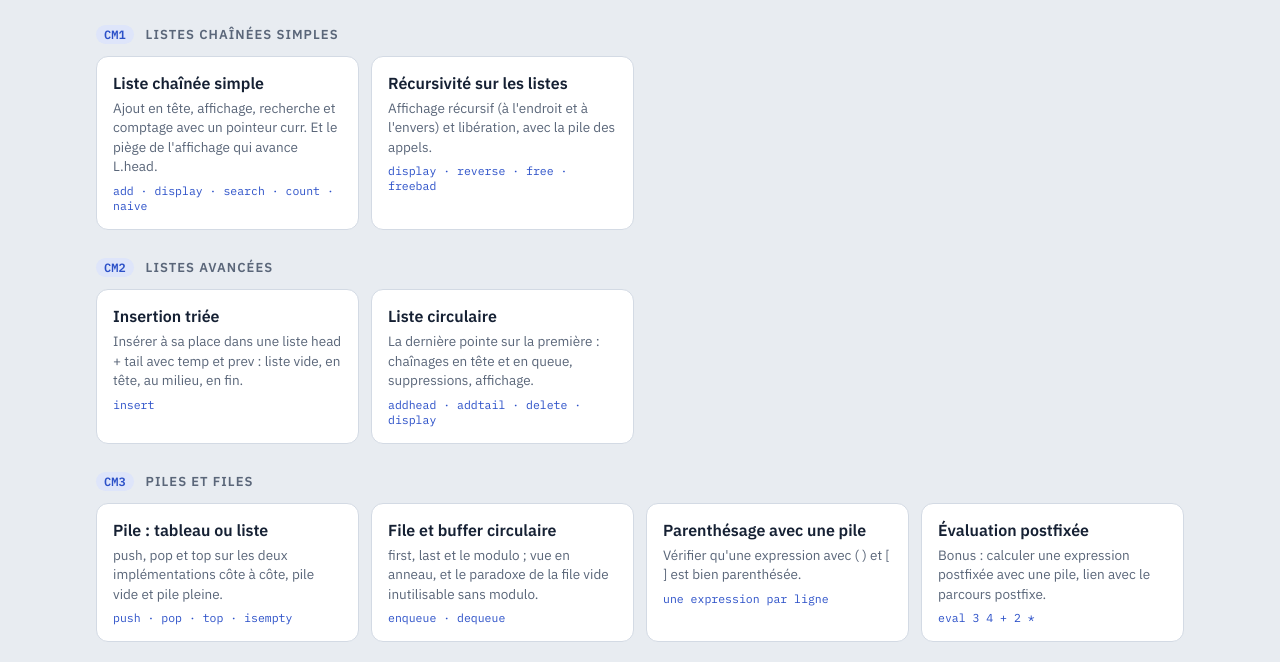
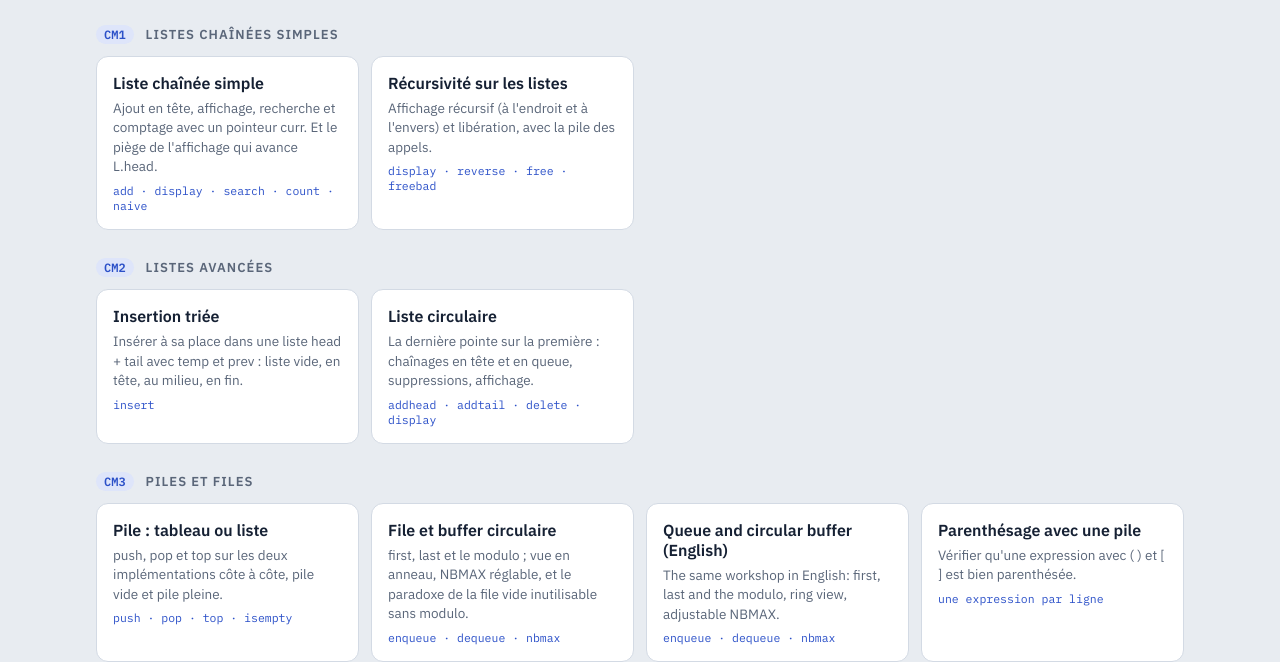
Before and after one commit to nicolas-flasque-efrei/nicolas-flasque-efrei.github.io, a plain HTML site: page TI-301/Ateliers/index.html in a window 1280 px wide. Shown: the part 148-810 px from the top of the page. Drawn offline with nearby package versions, Linux system fonts and the light colour scheme; a web font is replaced by a local one.

Commit message:
Sommaire des ateliers : carte de l'atelier File et buffer circulaire en anglais et mention de NBMAX réglable ; page EN : « Lecture #3 » au lieu de « CM3 »
Co-Authored-By: Claude Opus 5.5 <noreply@anthropic.com>

```diff
--- a/TI-301/Ateliers/index.html
+++ b/TI-301/Ateliers/index.html
@@ -62,7 +62,8 @@ html,body{height:auto}
     <h2><b>CM3</b> Piles et files</h2>
     <div class="cards">
       <a class="card" href="atelier-pile-tableau-liste.html"><strong>Pile : tableau ou liste</strong><span>push, pop et top sur les deux implémentations côte à côte, pile vide et pile pleine.</span><em>push · pop · top · isempty</em></a>
-      <a class="card" href="atelier-file-circulaire.html"><strong>File et buffer circulaire</strong><span>first, last et le modulo ; vue en anneau, et le paradoxe de la file vide inutilisable sans modulo.</span><em>enqueue · dequeue</em></a>
+      <a class="card" href="atelier-file-circulaire.html"><strong>File et buffer circulaire</strong><span>first, last et le modulo ; vue en anneau, NBMAX réglable, et le paradoxe de la file vide inutilisable sans modulo.</span><em>enqueue · dequeue · nbmax</em></a>
+      <a class="card" href="EN/atelier-file-circulaire.html" hreflang="en" lang="en"><strong>Queue and circular buffer (English)</strong><span>The same workshop in English: first, last and the modulo, ring view, adjustable NBMAX.</span><em>enqueue · dequeue · nbmax</em></a>
       <a class="card" href="atelier-pile.html"><strong>Parenthésage avec une pile</strong><span>Vérifier qu'une expression avec ( ) et [ ] est bien parenthésée.</span><em>une expression par ligne</em></a>
       <a class="card" href="atelier-postfixe.html"><strong>Évaluation postfixée</strong><span>Bonus : calculer une expression postfixée avec une pile, lien avec le parcours postfixe.</span><em>eval 3 4 + 2 *</em></a>
     </div>
```
Also changed, not shown: TI-301/Ateliers/EN/atelier-file-circulaire.html (+1 -1 lines).
